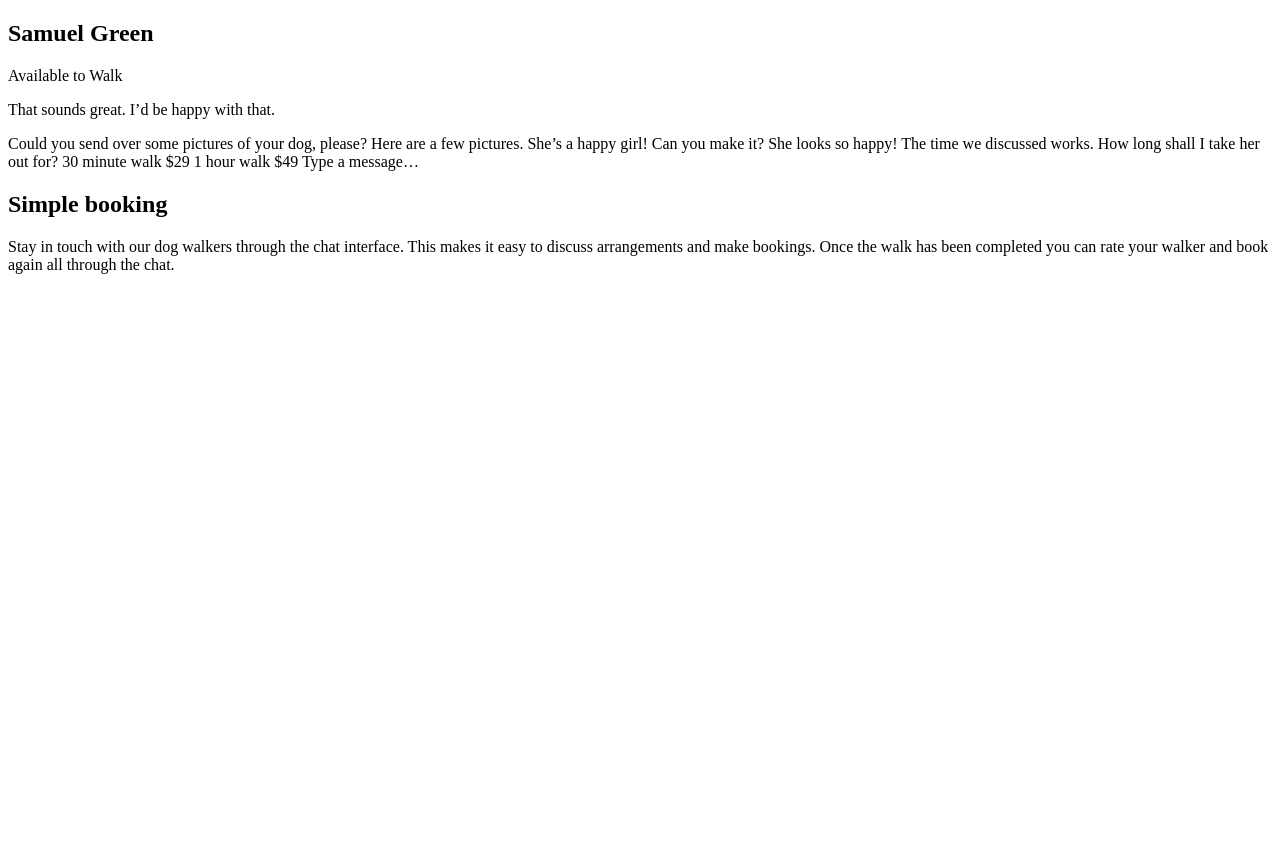
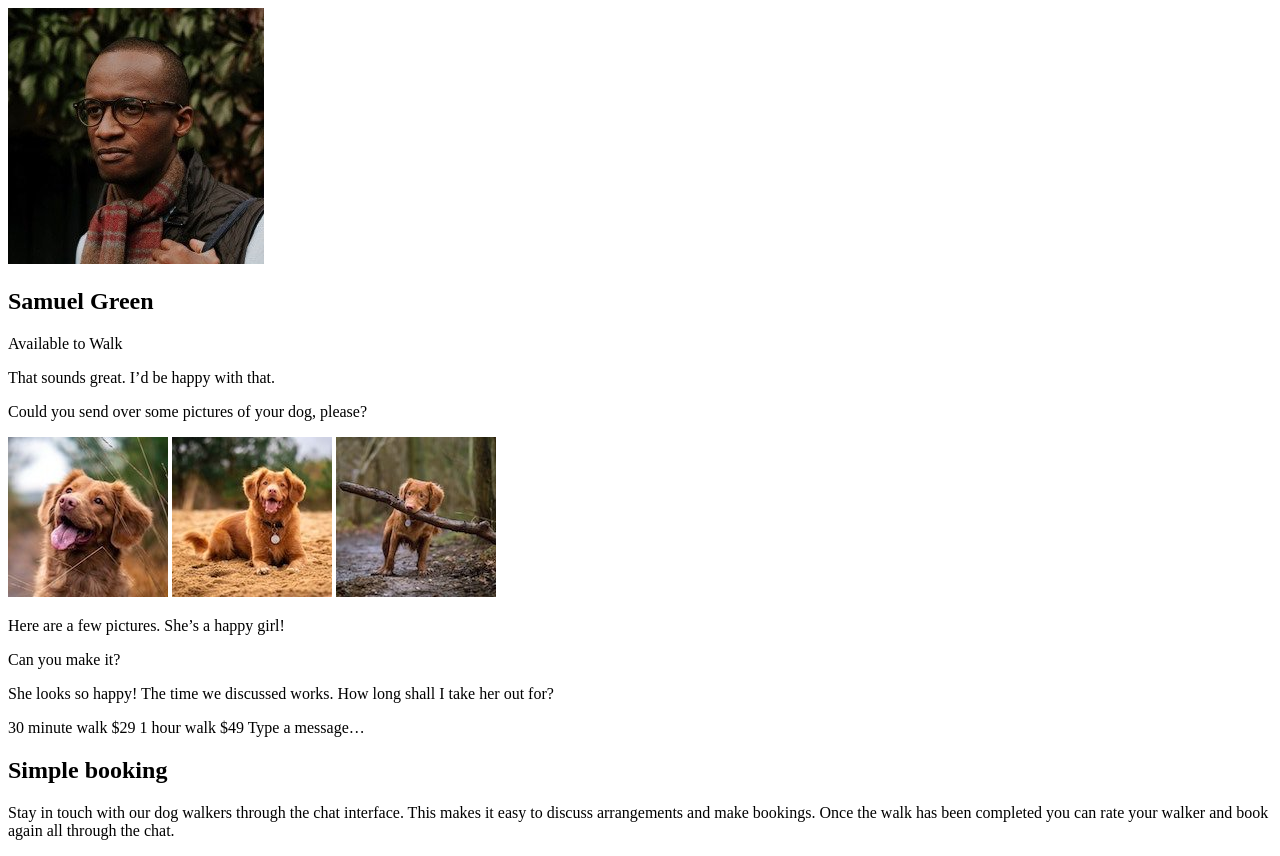
Before and after one commit to YasminFerreira0/Chat-app-CSS-illustration, a plain HTML site: page index.html in a window 1280 px wide. Before the commit the page ends 800 px from the top, so only its background shows below. Drawn offline with Linux system fonts and the light colour scheme.

Commit message:
Update index.html

```diff
--- a/index.html
+++ b/index.html
@@ -12,18 +12,27 @@
 <body>
 
   <main>
+    <section>
+      <div>
+        <img src="images/avatar.jpg" alt="perfil">
         <h2>Samuel Green</h2>
         <p class="text">Available to Walk</p>
+      </div>
 
       <p class="text">That sounds great. I’d be happy with that.</p>
 
-    Could you send over some pictures of your dog, please?
+      <p class="texto">Could you send over some pictures of your dog, please?</p>
+      <div class="fotos">
+        <img src="images/dog-image-1.jpg" alt="">
+        <img src="images/dog-image-2.jpg" alt="">
+        <img src="images/dog-image-3.jpg" alt="">
+      </div>
 
-    Here are a few pictures. She’s a happy girl!
+      <p class="texto">Here are a few pictures. She’s a happy girl!</p>
 
-    Can you make it?
+      <p class="texto">Can you make it?</p>
 
-    She looks so happy! The time we discussed works. How long shall I take her out for?
+      <p class="texto">She looks so happy! The time we discussed works. How long shall I take her out for?</p>
 
       30 minute walk
       $29
@@ -32,6 +41,7 @@
       $49
 
       Type a message…
+    </section>
 
     <section>
       <h1 class="titulo-principal">Simple booking</h1>
```
Lines whose indentation alone changed are shown as unchanged.
